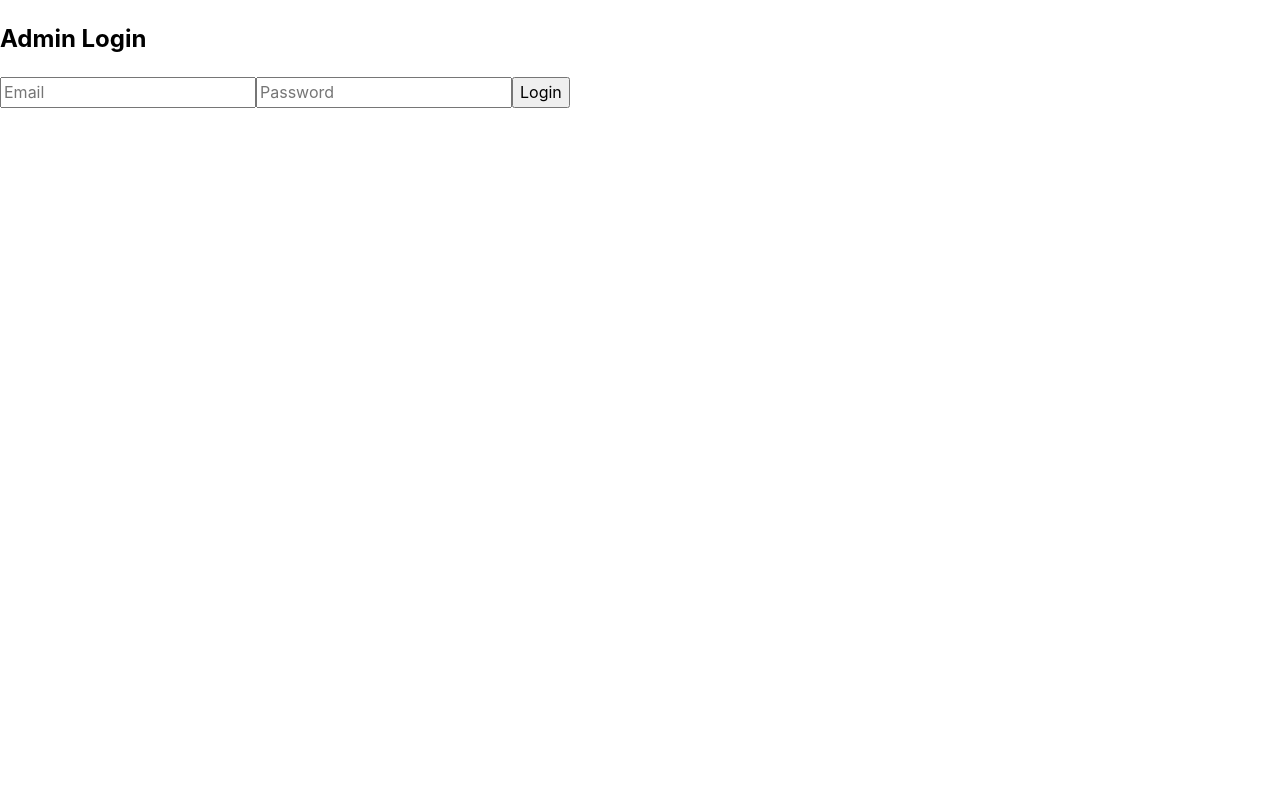
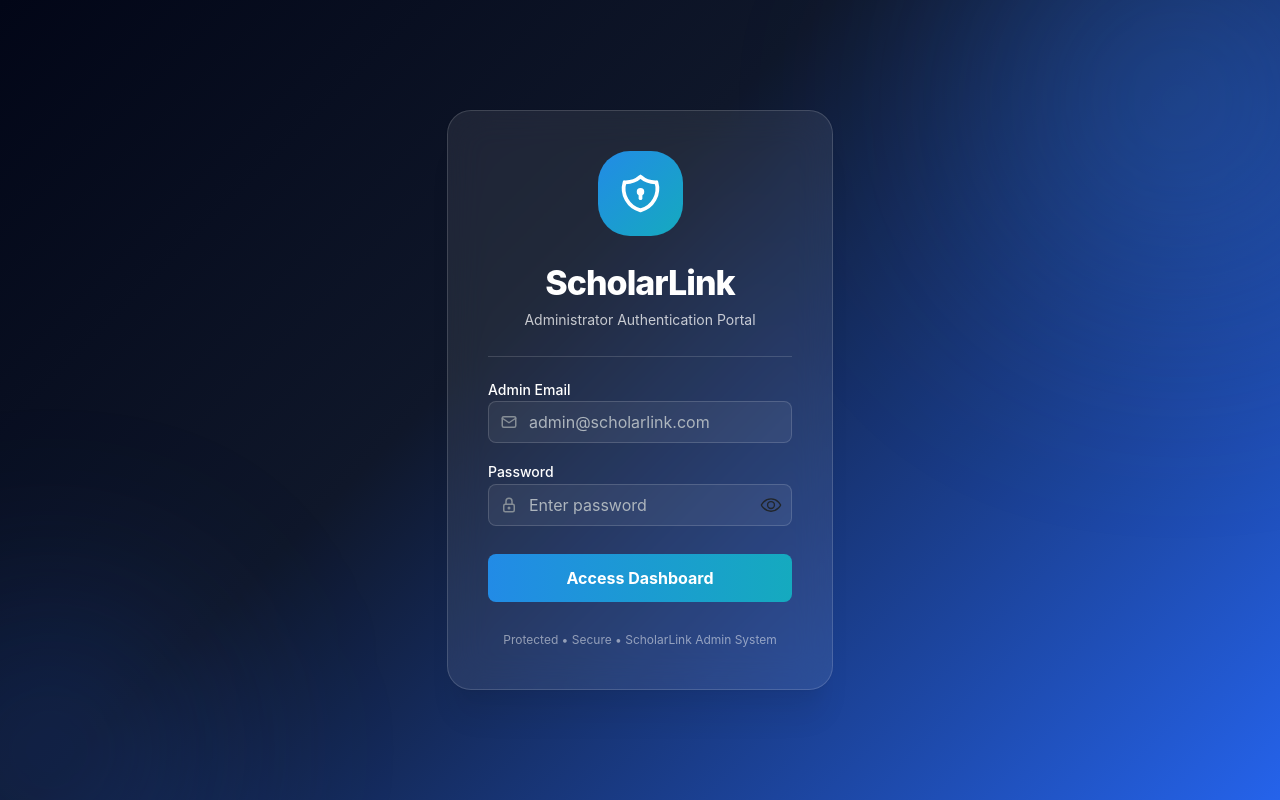
Before and after one commit to RachealMilele123/Admin_FrontEnd, a React (Vite) app: page /admin-login in a window 1280 px wide. Built offline with nearby package versions, Linux system fonts and the light colour scheme.

Commit message:
validation resolution

```diff
--- a/src/pages/AdminLogin.jsx
+++ b/src/pages/AdminLogin.jsx
@@ -1,50 +1,259 @@
 import { useState } from "react";
+import {
+  Paper,
+  Title,
+  Text,
+  TextInput,
+  PasswordInput,
+  Button,
+  Stack,
+  Alert,
+  Container,
+  Group,
+  ThemeIcon,
+  Divider,
+  Box,
+  rem,
+} from "@mantine/core";
+
+import {
+  IconAlertCircle,
+  IconShieldLock,
+  IconMail,
+  IconLock,
+} from "@tabler/icons-react";
+
 import { useNavigate } from "react-router-dom";
 
 function AdminLogin() {
   const [email, setEmail] = useState("");
   const [password, setPassword] = useState("");
   const [error, setError] = useState("");
+  const [loading, setLoading] = useState(false);
 
   const navigate = useNavigate();
 
   const handleLogin = (e) => {
     e.preventDefault();
 
+    setError("");
+
+    if (!email || !password) {
+      setError("Please fill in all fields");
+      return;
+    }
+
+    setLoading(true);
+
+    // Demo credentials
     const adminEmail = "admin@scholarlink.com";
     const adminPassword = "12345";
 
+    setTimeout(() => {
       if (email === adminEmail && password === adminPassword) {
+        localStorage.setItem("admin", "true");
+
+        // Redirect to Admin Dashboard
         navigate("/admin");
       } else {
         setError("Invalid email or password");
       }
+
+      setLoading(false);
+    }, 1200);
   };
 
   return (
-    <div>
-      <h2>Admin Login</h2>
+    <Box
+      style={{
+        minHeight: "100vh",
+        display: "flex",
+        alignItems: "center",
+        justifyContent: "center",
+        background:
+          "linear-gradient(135deg, #020617 0%, #0f172a 40%, #2563eb 100%)",
+        position: "relative",
+        overflow: "hidden",
+      }}
+    >
+      {/* Background Glow */}
+      <div
+        style={{
+          position: "absolute",
+          width: "400px",
+          height: "400px",
+          borderRadius: "50%",
+          background: "rgba(59,130,246,0.25)",
+          filter: "blur(120px)",
+          top: "-100px",
+          right: "-100px",
+        }}
+      />
 
+      <div
+        style={{
+          position: "absolute",
+          width: "300px",
+          height: "300px",
+          borderRadius: "50%",
+          background: "rgba(37,99,235,0.2)",
+          filter: "blur(100px)",
+          bottom: "-100px",
+          left: "-100px",
+        }}
+      />
+
+      <Container size={430}>
+
+        <Paper
+          radius={24}
+          p={40}
+          shadow="xl"
+          style={{
+            background: "rgba(255,255,255,0.08)",
+            backdropFilter: "blur(18px)",
+            border: "1px solid rgba(255,255,255,0.15)",
+          }}
+        >
+
+          {/* Logo/Icon */}
+          <Group justify="center" mb={25}>
+            <ThemeIcon
+              size={85}
+              radius="xl"
+              variant="gradient"
+              gradient={{ from: "blue", to: "cyan", deg: 135 }}
+            >
+              <IconShieldLock style={{ width: rem(45), height: rem(45) }} />
+            </ThemeIcon>
+          </Group>
+
+          {/* Title */}
+          <Title
+            ta="center"
+            style={{
+              color: "white",
+              fontSize: "34px",
+              fontWeight: 800,
+              letterSpacing: "-1px",
+            }}
+          >
+            ScholarLink
+          </Title>
+
+          <Text
+            ta="center"
+            size="sm"
+            mt={5}
+            mb={25}
+            style={{
+              color: "rgba(255,255,255,0.75)",
+            }}
+          >
+            Administrator Authentication Portal
+          </Text>
+
+          <Divider
+            mb="lg"
+            color="rgba(255,255,255,0.15)"
+          />
+
+          {/* Error Alert */}
+          {error && (
+            <Alert
+              icon={<IconAlertCircle size={18} />}
+              color="red"
+              radius="md"
+              mb="md"
+              variant="light"
+            >
+              {error}
+            </Alert>
+          )}
+
+          {/* Form */}
           <form onSubmit={handleLogin}>
-        {error && <p style={{ color: "red" }}>{error}</p>}
+            <Stack spacing="md">
 
-        <input
-          type="email"
-          placeholder="Email"
+              <TextInput
+                label={
+                  <Text size="sm" fw={500} c="white">
+                    Admin Email
+                  </Text>
+                }
+                placeholder="admin@scholarlink.com"
+                size="md"
+                radius="md"
+                leftSection={<IconMail size={18} />}
                 value={email}
                 onChange={(e) => setEmail(e.target.value)}
+                styles={{
+                  input: {
+                    background: "rgba(255,255,255,0.06)",
+                    border: "1px solid rgba(255,255,255,0.15)",
+                    color: "white",
+                  },
+                }}
               />
 
-        <input
-          type="password"
-          placeholder="Password"
+              <PasswordInput
+                label={
+                  <Text size="sm" fw={500} c="white">
+                    Password
+                  </Text>
+                }
+                placeholder="Enter password"
+                size="md"
+                radius="md"
+                leftSection={<IconLock size={18} />}
                 value={password}
                 onChange={(e) => setPassword(e.target.value)}
+                styles={{
+                  input: {
+                    background: "rgba(255,255,255,0.06)",
+                    border: "1px solid rgba(255,255,255,0.15)",
+                    color: "white",
+                  },
+                }}
               />
 
-        <button type="submit">Login</button>
+              <Button
+                type="submit"
+                size="md"
+                radius="md"
+                fullWidth
+                loading={loading}
+                mt="sm"
+                variant="gradient"
+                gradient={{ from: "blue", to: "cyan", deg: 90 }}
+                style={{
+                  height: "48px",
+                  fontSize: "16px",
+                  fontWeight: 700,
+                  transition: "0.3s ease",
+                }}
+              >
+                Access Dashboard
+              </Button>
+
+            </Stack>
           </form>
-    </div>
+
+          {/* Footer */}
+          <Text
+            ta="center"
+            size="xs"
+            mt={30}
+            style={{
+              color: "rgba(255,255,255,0.5)",
+            }}
+          >
+            Protected • Secure • ScholarLink Admin System
+          </Text>
+
+        </Paper>
+      </Container>
+    </Box>
   );
 }
 
```
Lines whose indentation alone changed are shown as unchanged.
